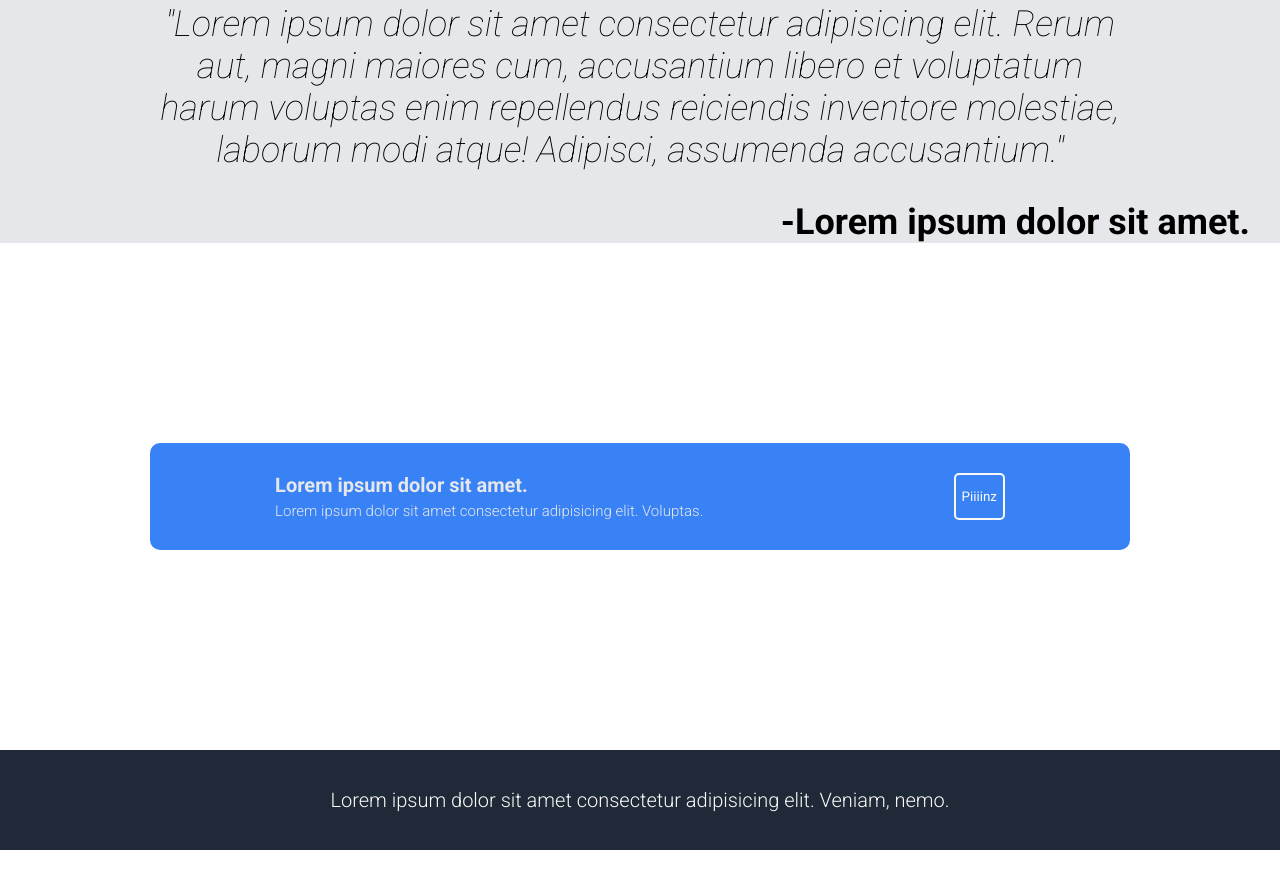
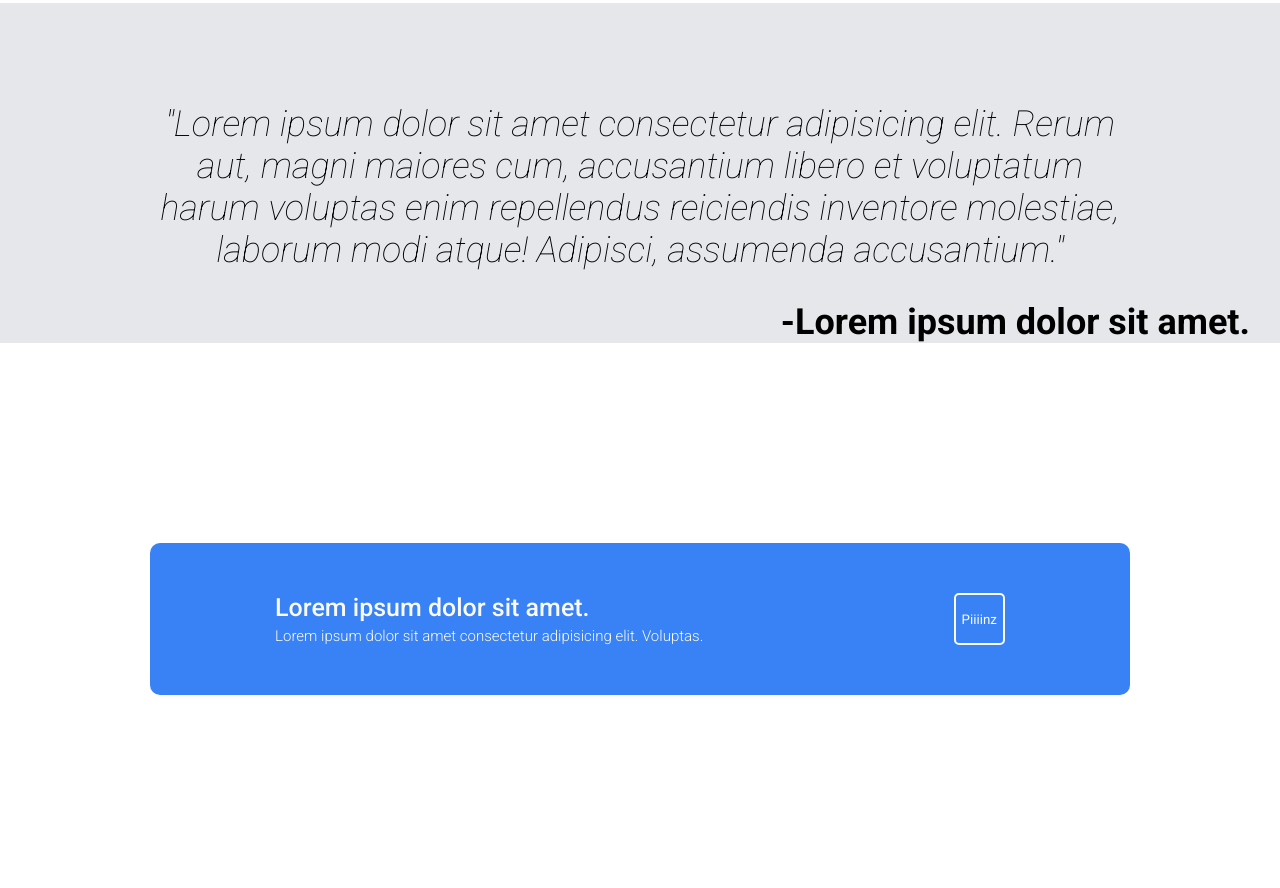
Before and after one commit to SoulSkyFlare/odin-landing-page, a plain HTML site: page index.html in a window 1280 px wide. Shown: the part 1066-1954 px from the top of the page. Before the commit the page ends 1916 px from the top, so only its background shows below. Drawn offline with Linux system fonts and the light colour scheme.

Commit message:
minor fixes

```diff
--- a/style.css
+++ b/style.css
@@ -113,6 +113,7 @@ img {
     flex-direction: column;
     flex: 0;
     gap: 10px;
+    margin-bottom: 100px;
 }
 
 .secondtitle {
@@ -156,17 +157,17 @@ img {
     justify-content: space-around;
     margin: 200px 150px;
     border-radius: 10px;
-    padding-top: 30px;
-    padding-bottom: 30px;
+    padding-top: 50px;
+    padding-bottom: 50px;
 }
 
 .endtitle , .endbody {
-    color: #e5e7eb;
+    color: #F9FAF8;
 }
 
 .endtitle {
-    font-weight: bold;
-    font-size: 20px;
+    font-weight: 500;
+    font-size: 25px;
 }
 
 .endbody {
```
